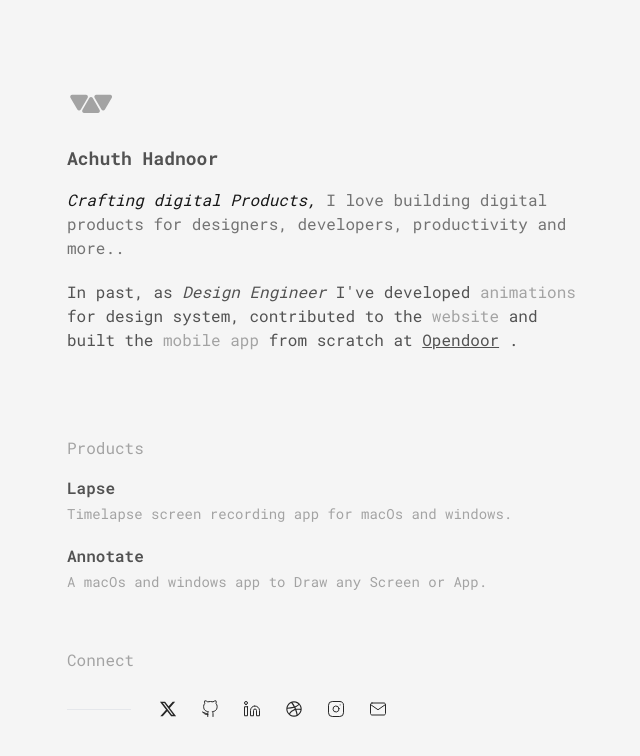
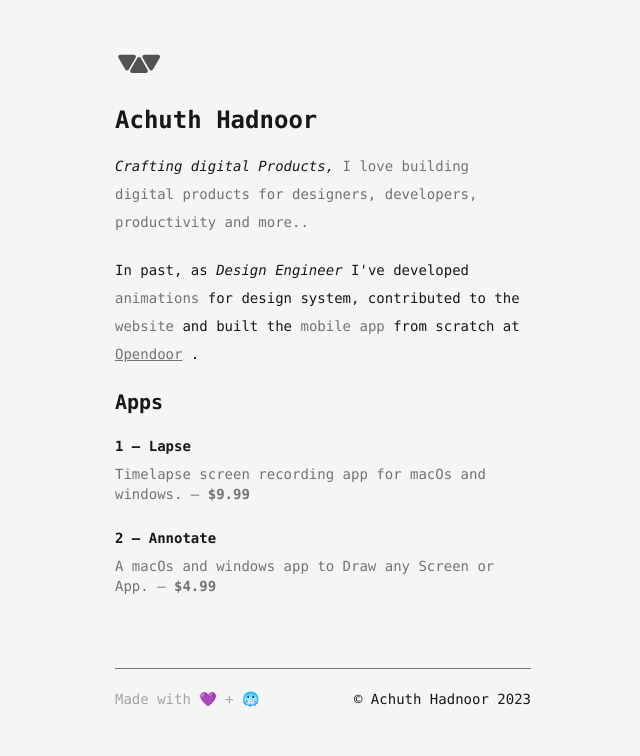
Before and after one commit to achuthhadnoor/website, a Next.js app: page / in a window 1280 px wide. Shown: the top 756 px of the page, without its empty margins (317-957 px from the left). Built offline with nearby package versions, Linux system fonts and the light colour scheme.

Commit message:
new changes

```diff
--- a/app/layout.tsx
+++ b/app/layout.tsx
@@ -1,10 +1,14 @@
 import type { Metadata } from "next";
-import { Roboto_Mono } from "next/font/google";
+import { Inter } from "next/font/google";
 import { Analytics } from "@vercel/analytics/react";
 import cl from "classnames";
 import "./globals.css";
 
-const roboto_mono = Roboto_Mono({ subsets: ["latin"] });
+const inter = Inter({
+  variable: "--font-inter-sans",
+  subsets: ["latin"],
+});
+
 
 export const metadata: Metadata = {
   metadataBase: new URL("https://achuth.dev"),
@@ -37,15 +41,10 @@
       <head>
         <link rel="icon" href="/favicon.ico" sizes="any" />
       </head>
-      <body
-        className={cl(
-          roboto_mono.className,
-          "dark:bg-neutral-900 dark:text-neutral-400 bg-neutral-100 text-neutral-600 overflow-hidden"
-        )}
-      >
+      <body className="dark:bg-neutral-900 dark:text-neutral-400 bg-neutral-100 text-neutral-600 overflow-hidden font-[family-name:var(--font-inter-sans)] ">
         {children}
         <Analytics />
       </body>
-    </html>
+    </html >
   );
 }
--- a/app/page.tsx
+++ b/app/page.tsx
@@ -1,7 +1,5 @@
 'use client'
-import { AnimatePresence, motion } from 'motion/react';
 import Link from 'next/link';
-import Social from '../components/Social';
 
 export default function Home() {
   const Apps = [
@@ -9,31 +7,34 @@
       id: '1',
       title: 'Lapse',
       summary: "Timelapse screen recording app for macOs and windows.",
-      url: 'https://getlapseapp.com'
+      url: 'https://getlapseapp.com',
+      price: '$9.99'
     },
     {
       id: '2',
       title: 'Annotate',
       summary: "A macOs and windows app to Draw any Screen or App.",
-      url: 'https://annotateapp.com'
+      url: 'https://annotateapp.com',
+      price: '$4.99'
     }
   ]
-  return (
-    <AnimatePresence mode="wait">
-      <motion.main className="py-10 max-w-lg mx-auto"
-        initial={{ opacity: 0, y: 20 }}
-        animate={{ opacity: 1, y: 0 }}
-        exit={{ opacity: 0, y: 20 }}
-        transition={{
-          duration: 0.75,
-          ease: "easeOut",
-          staggerChildren: 0.2
-        }}>
-        <section className='flex flex-col gap-4 py-10 max-w-lg'>
-          <motion.span className=" text-neutral-400"
-            initial={{ opacity: 0 }}
-            animate={{ opacity: 1 }}>
-            <svg width="48" height="48" viewBox="0 0 48 48" fill="none" xmlns="http://www.w3.org/2000/svg">
+  const Blogs = [
+    {
+      id: '1',
+      title: 'Lapse',
+      summary: "Timelapse screen recording app for macOs and windows.",
+      url: 'https://blog.achuth.dev/electron-react-typescript-webpack-app',
+      // price: '$9.99'
+    },
+    {
+      id: '2',
+      title: 'Annotate',
+      summary: "A macOs and windows app to Draw any Screen or App.",
+      url: 'https://annotateapp.com',
+      price: '$4.99'
+    }
+  ]
+  const Logo = () => <svg width="48" height="48" viewBox="0 0 48 48" fill="none" xmlns="http://www.w3.org/2000/svg">
     <g clipPath="url(#clip0_4091_70)">
       <path d="M22.2865 18.1055C23.0563 16.7721 24.9808 16.7721 25.7506 18.1055L32.6322 30.0249C33.402 31.3582 32.4398 33.0249 30.9002 33.0249H17.1369C15.5973 33.0249 14.635 31.3582 15.4048 30.0249L22.2865 18.1055Z" fill="currentColor" />
       <path d="M37.9358 29.5488C37.166 30.8822 35.2415 30.8822 34.4717 29.5488L27.5901 17.6294C26.8203 16.2961 27.7825 14.6294 29.3221 14.6294L43.0854 14.6294C44.625 14.6294 45.5873 16.2961 44.8175 17.6294L37.9358 29.5488Z" fill="currentColor" />
@@ -45,53 +46,57 @@
       </clipPath>
     </defs>
   </svg>
-          </motion.span>
-          <motion.h1
-            className="text-lg font-bold"
-            initial={{ opacity: 0 }}
-            animate={{ opacity: 1 }}>
+  return (
+    <main className="flex flex-col gap-4 flex-1 py-10 max-w-md mx-auto px-4 font-mono text-sm text-neutral-900 dark:text-neutral-200 leading-loose">
+      <section className='flex flex-col gap-4 '>
+        <span className="text-neutral-600 dark:text-neutral-400">
+          <Logo />
+        </span>
+        <h1 className="text-2xl font-bold">
           Achuth Hadnoor
-          </motion.h1>
-          <motion.p
-            className=" text-neutral-500 "
-            initial={{ opacity: 0 }}
-            animate={{ opacity: 1 }}
-          >
-            <i className="cursive dark:text-neutral-200 text-neutral-900 ">Crafting digital Products,</i> I love building digital products for designers, developers, productivity and more..
-          </motion.p>
-          <motion.p
-            className='py-1'
-            initial={{ opacity: 0 }}
-            animate={{ opacity: 1 }}>
-            In past, as <i className='cursive'>Design Engineer</i> {`I've`} developed <span className='text-neutral-400'>animations</span> for design system, contributed to the <span className='text-neutral-400'>website</span> and built the <span className='text-neutral-400'>mobile app</span> from scratch at  <Link href="https://opendoor.com" className='underline' target="_blank">Opendoor</Link> .
-          </motion.p>
+        </h1>
+        <p className="text-neutral-500 ">
+          <em className=" dark:text-neutral-200 text-neutral-900 ">Crafting digital Products,</em> I love building digital products for designers, developers, productivity and more..
+        </p>
+        <p className='py-1'>
+          In past, as <em>Design Engineer</em> {`I've`} developed <span className='text-neutral-500 '>animations</span> for design system, contributed to the <span className='text-neutral-500 '>website</span> and built the <span className='text-neutral-500 '>mobile app</span> from scratch at  <Link href="https://opendoor.com" className='text-neutral-500 underline ' target="_blank">Opendoor</Link> .
+        </p>
       </section>
-        <section id="writings" className='py-10 max-w-lg'>
-          <motion.h2 className='text-neutral-400'>Products</motion.h2>
-          <motion.div className='flex flex-col gap-5 py-4' >
-            {Apps.map(({ title, summary, url, id }, i) => (
+      <section id="writings" className='pb-10 max-w-xl'>
+        <h2 className='font-bold text-xl'>Apps</h2>
+        <div className='flex flex-col gap-5 py-4'>
+          {Apps.map(({ title, summary, url, id, price }, index) => (
             <Link href={url} key={id}>
-                <motion.div className='flex flex-col gap-1 ' transition={{
-                  duration: 0.75,
-                  staggerChildren: 0.1,
-                  delayChildren: i * 0.6
-                }}
-                >
-                  <motion.div className='flex gap-2 group ' >
-                    <h3 className='text-md font-semibold cursive'>{title} </h3>
+              <div className='flex flex-col gap-1'>
+                <div className='flex gap-2 group'>
+                  <h3 className='text-md font-semibold cursive'>{`${index + 1} ‒ ${title}`}</h3>
                   <span className='transform -rotate-45 hidden group-hover:inline'>{'→'}</span>
-                  </motion.div>
-                  <p className='text-sm text-neutral-400'>{summary}</p>
-                </motion.div>
+                </div>
+                <p className='text-sm text-neutral-500'>{summary} — <strong className='dark:text-neutral-300 '>{price}</strong></p>
+              </div>
             </Link>
           ))}
-          </motion.div>
+        </div>
       </section>
-        <section className='max-w-lg'>
-          <motion.h2 transition={{ delay: 0.4 }} className='text-neutral-400'>Connect</motion.h2>
-          <Social />
+      {/* <section id="writings" className='pb-10 max-w-xl'>
+        <h2 className='font-bold text-xl'>Writings</h2>
+        <div className='flex flex-col gap-5 py-4'>
+          {Blogs.map(({ title, summary, url, id }, index) => (
+            <Link href={url} key={id}>
+              <div className='flex flex-col gap-1'>
+                <div className='flex gap-2 group'>
+                  <h3 className='text-md font-semibold cursive'>{`${index + 1} ‒ ${title}`}</h3>
+                  <span className='transform -rotate-45 hidden group-hover:inline'>{'→'}</span>
+                </div>
+                <p className='text-sm text-neutral-500'>{summary}</p>
+              </div>
+            </Link>
+          ))}
+        </div>
+      </section> */}
+      <section className="flex justify-between py-4 border-t border-neutral-500">
+        <h5 className="text-neutral-400">Made with 💜 + 🥶</h5>
+        <p>© Achuth Hadnoor {new Date().getFullYear()}</p>
       </section>
-      </motion.main >
-    </AnimatePresence>
-  );
+    </main>)
 }
```
Also changed, not shown: 1 other file (tests, documents, lock files or other folders). Lines whose indentation alone changed are shown as unchanged.
